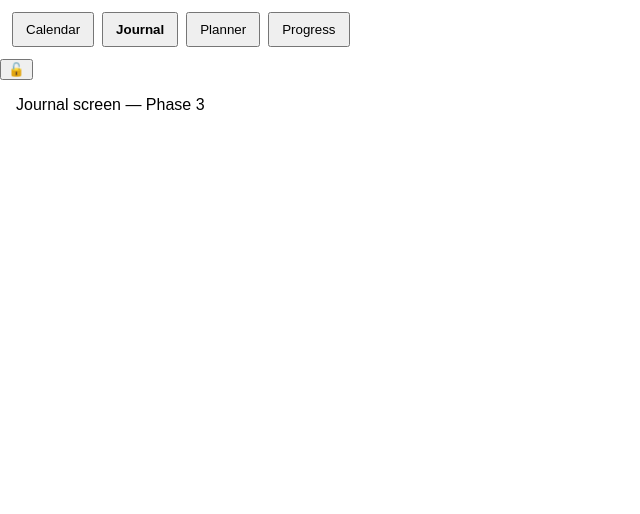
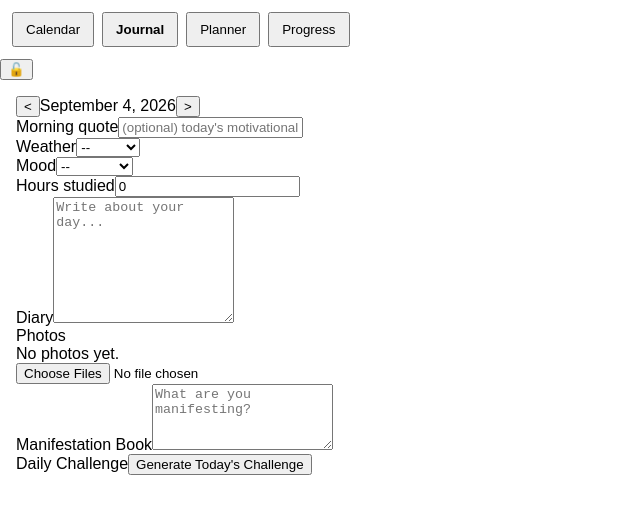
Before and after one commit to Albedo0-0/Lavender, a plain HTML site: page index.html in a window 1280 px wide. Both pictures are taken after a click on the button "Journal". Shown: the whole page, without its empty margins (0-640 px from the left). Drawn offline with Linux system fonts and the light colour scheme.

Commit message:
Update index.html

```diff
--- a/index.html
+++ b/index.html
@@ -27,7 +27,7 @@
       <div id="calendar-countdown"></div>
       <div id="calendar-streak"></div>
     </section>
-    <section id="screen-journal" class="screen">Journal screen — Phase 3</section>
+    <section id="screen-journal" class="screen"></section>
     <section id="screen-planner" class="screen">
       <div id="planner-layout">
         <div id="planner-main">
@@ -58,7 +58,9 @@
   <script src="datehub.js"></script>
   <script src="streak.js"></script>
   <script src="planner-data.js"></script>
+  <script src="journal-data.js"></script>
   <script src="modal.js"></script>
+  <script src="journal.js"></script>
   <script src="calendar.js"></script>
   <script src="planner.js"></script>
   <script>
@@ -66,6 +68,7 @@
     Nav.init();
     Modal.init();
     Calendar.init();
+    Journal.init();
     Planner.init();
   </script>
 
```
